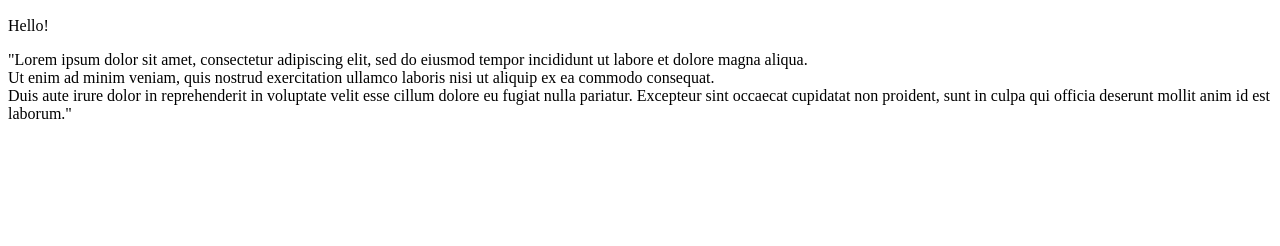
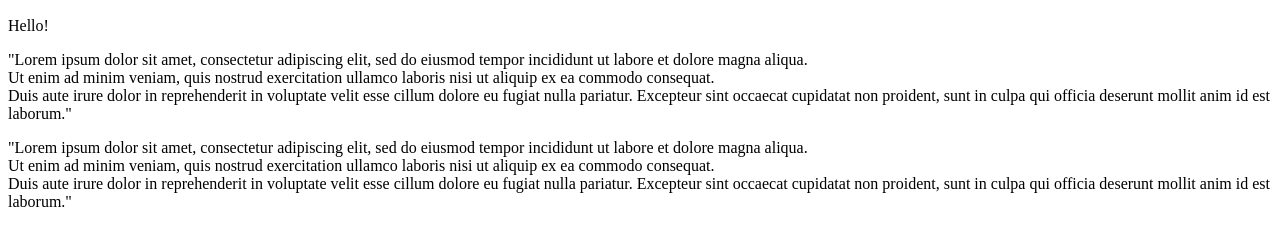
Before and after one commit to Natalina27/HTML_VB, a plain HTML site: page index.html in a window 1280 px wide. Shown: the part 110-356 px from the top of the page. Drawn offline with Linux system fonts and the light colour scheme.

Commit message:
1 lecture: tags

```diff
--- a/index.html
+++ b/index.html
@@ -16,5 +16,13 @@ Hello!
     cillum dolore eu fugiat nulla pariatur. Excepteur sint occaecat
     cupidatat non proident,
     sunt in culpa qui officia deserunt mollit anim id est laborum."</p>
+<p>"Lorem ipsum dolor sit amet, consectetur adipiscing elit,
+    sed do eiusmod tempor incididunt ut labore et dolore magna aliqua.<br>
+    Ut enim ad minim veniam, quis nostrud exercitation ullamco
+    laboris nisi ut aliquip ex ea commodo consequat.<br>
+    Duis aute irure dolor in reprehenderit in voluptate velit esse
+    cillum dolore eu fugiat nulla pariatur. Excepteur sint occaecat
+    cupidatat non proident,
+    sunt in culpa qui officia deserunt mollit anim id est laborum."</p>
 </body>
 </html>
```
